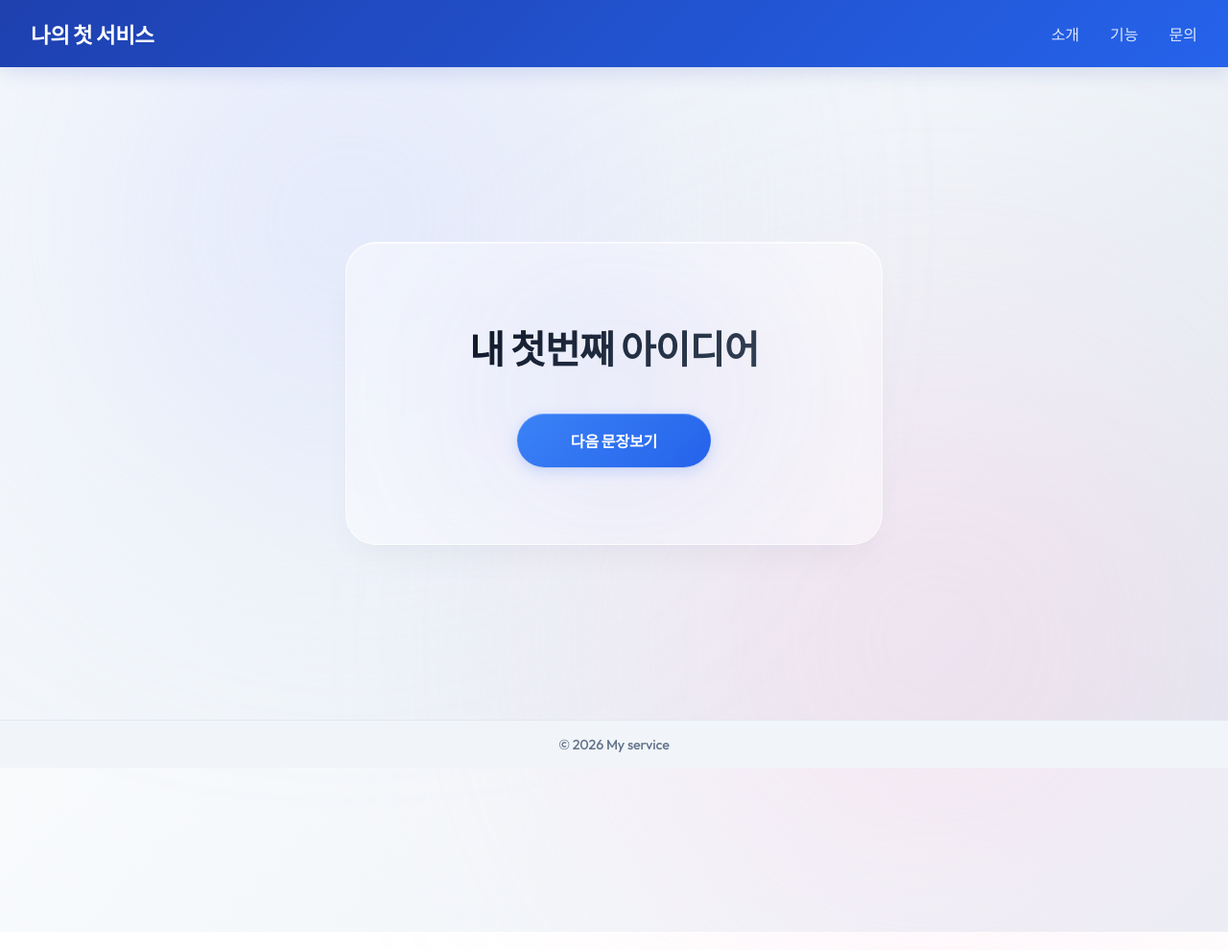
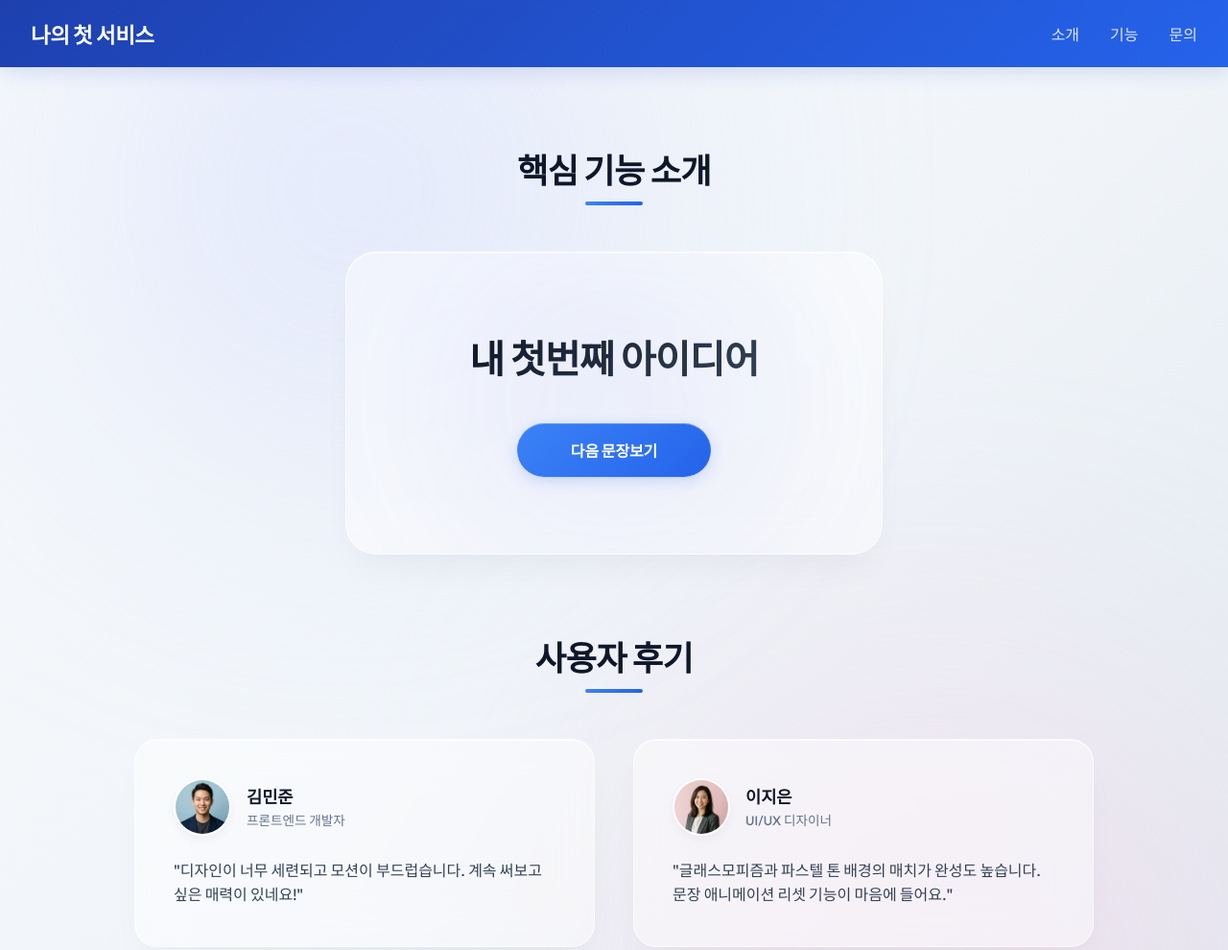
Before and after one commit to LimHyeongHo/antigravity_project, a plain HTML site: page week1/index.html in a window 1280 px wide. Shown: the top 990 px of the page at 96% size. Drawn offline with Linux system fonts and the light colour scheme.

Commit message:
feat: split container into core features and user reviews sections with generated profile photos

```diff
--- a/week1/index.html
+++ b/week1/index.html
@@ -24,11 +24,42 @@
         </nav>
     </header>
     <main class="container">
-        <div class="glass-panel">
-            <h1 class="main-text">내 첫번째 아이디어</h1>
-            <button class="next-btn" id="nextBtn">다음 문장보기</button>
-            <div class="glow"></div>
-        </div>
+        <!-- 핵심 기능 소개 섹션 -->
+        <section class="section-container">
+            <h3 class="section-title">핵심 기능 소개</h3>
+            <div class="glass-panel">
+                <h1 class="main-text">내 첫번째 아이디어</h1>
+                <button class="next-btn" id="nextBtn">다음 문장보기</button>
+                <div class="glow"></div>
+            </div>
+        </section>
+
+        <!-- 사용자 후기 섹션 -->
+        <section class="section-container">
+            <h3 class="section-title">사용자 후기</h3>
+            <div class="reviews-grid">
+                <div class="glass-panel review-card">
+                    <div class="review-header">
+                        <img src="user_profile_1.png" alt="김민준 프로필" class="profile-img">
+                        <div class="user-info">
+                            <h4 class="user-name">김민준</h4>
+                            <p class="user-role">프론트엔드 개발자</p>
+                        </div>
+                    </div>
+                    <p class="review-text">"디자인이 너무 세련되고 모션이 부드럽습니다. 계속 써보고 싶은 매력이 있네요!"</p>
+                </div>
+                <div class="glass-panel review-card">
+                    <div class="review-header">
+                        <img src="user_profile_2.png" alt="이지은 프로필" class="profile-img">
+                        <div class="user-info">
+                            <h4 class="user-name">이지은</h4>
+                            <p class="user-role">UI/UX 디자이너</p>
+                        </div>
+                    </div>
+                    <p class="review-text">"글래스모피즘과 파스텔 톤 배경의 매치가 완성도 높습니다. 문장 애니메이션 리셋 기능이 마음에 들어요."</p>
+                </div>
+            </div>
+        </section>
     </main>
     <footer class="main-footer">
         <p class="footer-text">&copy; 2026 My service</p>
--- a/week1/styles.css
+++ b/week1/styles.css
@@ -61,10 +61,15 @@ body::after {
 .container {
     flex: 1;
     display: flex;
-    justify-content: center;
+    flex-direction: column;
+    justify-content: flex-start;
     align-items: center;
+    gap: 5rem;
     perspective: 1000px;
-    padding: 2rem;
+    padding: 5rem 2rem;
+    max-width: 1200px;
+    margin: 0 auto;
+    width: 100%;
 }
 
 .glass-panel {
@@ -288,3 +293,97 @@ body::after {
     font-weight: 500;
     letter-spacing: -0.01em;
 }
+
+/* Sections & User Reviews */
+.section-container {
+    width: 100%;
+    display: flex;
+    flex-direction: column;
+    align-items: center;
+    gap: 3rem;
+}
+
+.section-title {
+    font-size: 2.2rem;
+    font-weight: 700;
+    letter-spacing: -0.02em;
+    color: #0f172a;
+    position: relative;
+    padding-bottom: 0.8rem;
+    text-align: center;
+}
+
+.section-title::after {
+    content: '';
+    position: absolute;
+    bottom: 0;
+    left: 50%;
+    transform: translateX(-50%);
+    width: 60px;
+    height: 4px;
+    background: linear-gradient(90deg, #3b82f6 0%, #2563eb 100%);
+    border-radius: 2px;
+}
+
+.reviews-grid {
+    display: grid;
+    grid-template-columns: 1fr 1fr;
+    gap: 2.5rem;
+    width: 100%;
+    max-width: 1000px;
+}
+
+.review-card {
+    padding: 2.5rem;
+    display: flex;
+    flex-direction: column;
+    gap: 1.5rem;
+    height: 100%;
+    border-radius: 24px;
+}
+
+.review-header {
+    display: flex;
+    align-items: center;
+    gap: 1rem;
+}
+
+.profile-img {
+    width: 60px;
+    height: 60px;
+    border-radius: 50%;
+    object-fit: cover;
+    border: 2px solid rgba(255, 255, 255, 0.8);
+    box-shadow: 0 4px 10px rgba(15, 23, 42, 0.05);
+}
+
+.user-info {
+    display: flex;
+    flex-direction: column;
+    gap: 0.1rem;
+}
+
+.user-name {
+    font-size: 1.1rem;
+    font-weight: 700;
+    color: #0f172a;
+}
+
+.user-role {
+    font-size: 0.85rem;
+    color: #64748b;
+    font-weight: 500;
+}
+
+.review-text {
+    font-size: 1rem;
+    line-height: 1.6;
+    color: #334155;
+    font-weight: 500;
+}
+
+@media (max-width: 768px) {
+    .reviews-grid {
+        grid-template-columns: 1fr;
+    }
+}
```
Also changed, not shown: week1/user_profile_1.png (added), week1/user_profile_2.png (added).
